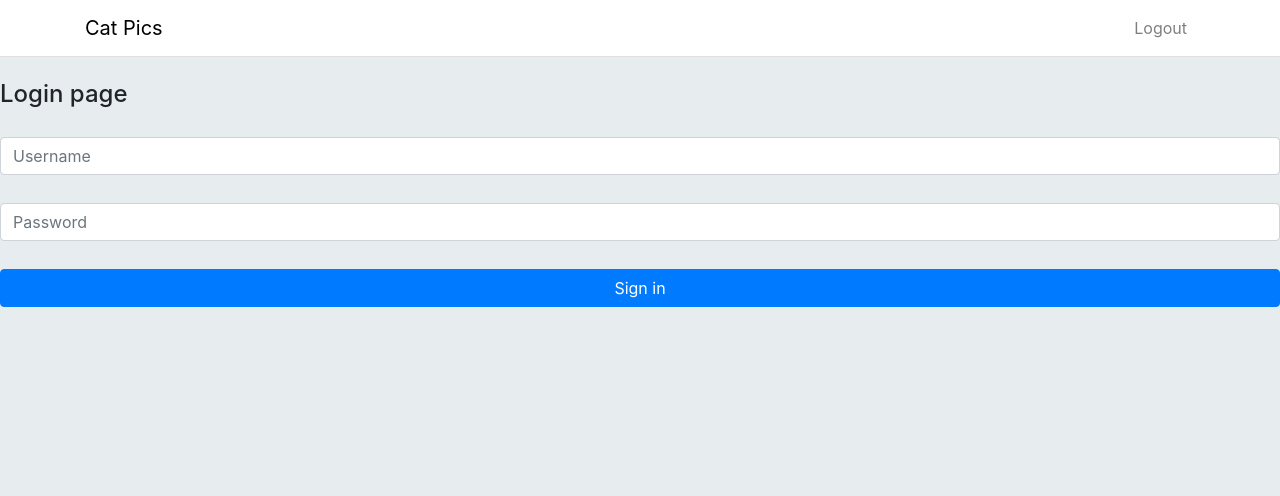
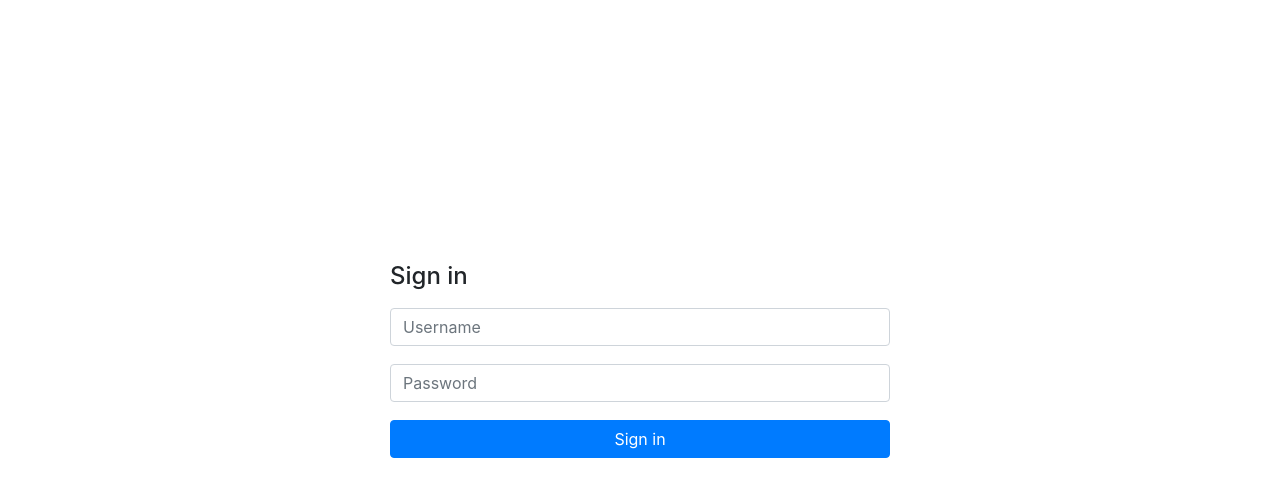
Before and after one commit to nikitakuchur/cat-pics, a React (Create React App) app in the folder frontend/: page /login in a window 1280 px wide. Shown: the top 496 px of the page. Built offline with nearby package versions, Linux system fonts and the light colour scheme.

Commit message:
Updated sign in form

```diff
--- a/frontend/src/components/NavigationBar.js
+++ b/frontend/src/components/NavigationBar.js
@@ -9,7 +9,7 @@ class NavigationBar extends Component {
                 <Container>
                     <Navbar.Brand><Link style={{color: "black"}} to={"/"}>Cat Pics</Link></Navbar.Brand>
                     <Nav>
-                        <Nav.Link href="/logout">Logout</Nav.Link>
+                        <Nav.Link href="/logout">Sign out</Nav.Link>
                     </Nav>
                 </Container>
             </Navbar>
--- a/frontend/src/index.css
+++ b/frontend/src/index.css
@@ -1,5 +1,9 @@
+html, body, #root {
+    height: 100%;
+    margin: 0;
+}
+
 body {
-    margin: 0;
     font-family: -apple-system, BlinkMacSystemFont, 'Segoe UI', 'Roboto', 'Oxygen',
     'Ubuntu', 'Cantarell', 'Fira Sans', 'Droid Sans', 'Helvetica Neue',
     sans-serif;
--- /dev/null
+++ b/frontend/src/pages/LoginPage.css
@@ -0,0 +1,10 @@
+.login-form {
+    padding-bottom: 80px;
+    grid-gap: 10px;
+    display: flex;
+    flex-direction: column;
+    width: 500px;
+    height: 100%;
+    margin: 0 auto 0 auto;
+    justify-content: center;
+}
--- a/frontend/src/pages/LoginPage.js
+++ b/frontend/src/pages/LoginPage.js
@@ -1,8 +1,9 @@
 import React, {Component} from "react";
 
 import NavigationBar from "../components/NavigationBar";
-import './Post.css';
 import {Button, Form} from "react-bootstrap";
+
+import "./LoginPage.css"
 
 class LoginPage extends Component {
 
@@ -32,15 +33,12 @@ class LoginPage extends Component {
 
     render() {
         return (
-            <>
-                <NavigationBar/>
-                <div className="main-container" style={{paddingTop: "80px", gridGap: "20px"}}>
-                    <h4>Login page</h4>
-                    <Form.Control ref={this.usernameRef} className="mb-2" placeholder="Username"/>
-                    <Form.Control ref={this.passwordRef} className="mb-2" type="password" placeholder="Password"/>
-                    <Button onClick={this.handleSignInClick.bind(this)}>Sign in</Button>
-                </div>
-            </>
+            <div className="login-form">
+                <h4>Sign in</h4>
+                <Form.Control ref={this.usernameRef} className="mb-2" placeholder="Username"/>
+                <Form.Control ref={this.passwordRef} className="mb-2" type="password" placeholder="Password"/>
+                <Button onClick={this.handleSignInClick.bind(this)}>Sign in</Button>
+            </div>
         );
     }
 }
```
